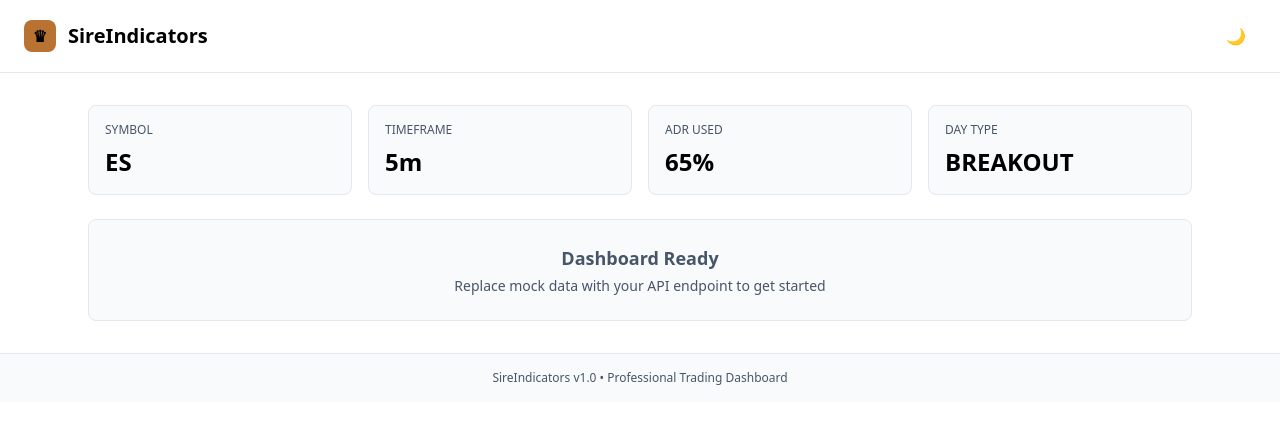
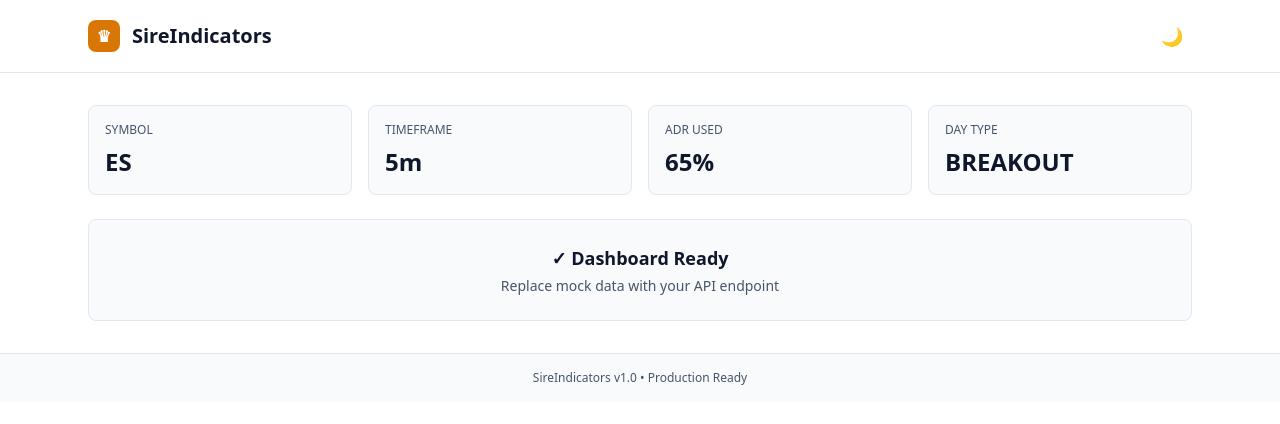
Before and after one commit to otakgemuk/SireIndicators, a Next.js app in the folder frontend/: page / in a window 1280 px wide. Shown: the top 424 px of the page. Built offline with nearby package versions, Linux system fonts and the light colour scheme.

Commit message:
refactor: Remove framer-motion, simplify page component

```diff
--- a/frontend/src/app/page.tsx
+++ b/frontend/src/app/page.tsx
@@ -68,15 +68,19 @@ export default function Home() {
 
   return (
     <div className="min-h-screen bg-white dark:bg-slate-950">
-      <header className="sticky top-0 z-40 border-b border-slate-200 dark:border-slate-800 bg-white/95 dark:bg-slate-950/95 backdrop-blur">
-        <div className="flex items-center justify-between px-6 py-4">
+      <header className="sticky top-0 z-40 border-b border-slate-200 dark:border-slate-800 bg-white dark:bg-slate-950">
+        <div className="flex items-center justify-between px-6 py-4 max-w-6xl mx-auto">
           <div className="flex items-center gap-3">
-            <div className="flex h-8 w-8 items-center justify-center rounded-lg bg-brand-gold text-dark font-bold">♛</div>
-            <h1 className="text-xl font-bold">SireIndicators</h1>
+            <div className="flex h-8 w-8 items-center justify-center rounded-lg bg-amber-600 text-white font-bold">
+              ♛
+            </div>
+            <h1 className="text-xl font-bold text-slate-900 dark:text-white">
+              SireIndicators
+            </h1>
           </div>
           <button
             onClick={toggleTheme}
-            className="inline-flex h-10 w-10 items-center justify-center rounded-lg hover:bg-slate-100 dark:hover:bg-slate-800 transition-colors"
+            className="inline-flex h-10 w-10 items-center justify-center rounded-lg hover:bg-slate-100 dark:hover:bg-slate-800 transition-colors text-lg"
             aria-label="Toggle dark mode"
           >
             {isDark ? '☀️' : '🌙'}
@@ -88,41 +92,61 @@ export default function Home() {
         {isLoading ? (
           <div className="flex h-96 items-center justify-center">
             <div className="text-center">
-              <div className="mb-4 inline-block h-12 w-12 rounded-full border-4 border-slate-300 border-t-brand-gold animate-spin" />
-              <p className="text-slate-600 dark:text-slate-400">Loading dashboard...</p>
+              <div className="mb-4 inline-block h-12 w-12 rounded-full border-4 border-slate-300 border-t-amber-600 animate-spin" />
+              <p className="text-slate-600 dark:text-slate-400">Loading...</p>
             </div>
           </div>
         ) : (
           <div className="space-y-6">
             <div className="grid gap-4 md:grid-cols-4">
               <div className="rounded-lg border border-slate-200 dark:border-slate-800 bg-slate-50 dark:bg-slate-900 p-4">
-                <p className="text-xs uppercase text-slate-600 dark:text-slate-400">Symbol</p>
-                <p className="mt-2 text-2xl font-bold">{settings.symbol}</p>
+                <p className="text-xs uppercase text-slate-600 dark:text-slate-400">
+                  Symbol
+                </p>
+                <p className="mt-2 text-2xl font-bold text-slate-900 dark:text-white">
+                  {settings.symbol}
+                </p>
               </div>
               <div className="rounded-lg border border-slate-200 dark:border-slate-800 bg-slate-50 dark:bg-slate-900 p-4">
-                <p className="text-xs uppercase text-slate-600 dark:text-slate-400">Timeframe</p>
-                <p className="mt-2 text-2xl font-bold">{settings.timeframe}m</p>
+                <p className="text-xs uppercase text-slate-600 dark:text-slate-400">
+                  Timeframe
+                </p>
+                <p className="mt-2 text-2xl font-bold text-slate-900 dark:text-white">
+                  {settings.timeframe}m
+                </p>
               </div>
               <div className="rounded-lg border border-slate-200 dark:border-slate-800 bg-slate-50 dark:bg-slate-900 p-4">
-                <p className="text-xs uppercase text-slate-600 dark:text-slate-400">ADR Used</p>
-                <p className="mt-2 text-2xl font-bold">{dashboard?.orb.adrConsumption.toFixed(0)}%</p>
+                <p className="text-xs uppercase text-slate-600 dark:text-slate-400">
+                  ADR Used
+                </p>
+                <p className="mt-2 text-2xl font-bold text-slate-900 dark:text-white">
+                  {dashboard?.orb.adrConsumption.toFixed(0)}%
+                </p>
               </div>
               <div className="rounded-lg border border-slate-200 dark:border-slate-800 bg-slate-50 dark:bg-slate-900 p-4">
-                <p className="text-xs uppercase text-slate-600 dark:text-slate-400">Day Type</p>
-                <p className="mt-2 text-2xl font-bold">{dashboard?.orb.dayType}</p>
+                <p className="text-xs uppercase text-slate-600 dark:text-slate-400">
+                  Day Type
+                </p>
+                <p className="mt-2 text-2xl font-bold text-slate-900 dark:text-white">
+                  {dashboard?.orb.dayType}
+                </p>
               </div>
             </div>
 
-            <div className="rounded-lg border border-slate-200 dark:border-slate-800 bg-slate-50 dark:bg-slate-900 p-6 text-center text-slate-600 dark:text-slate-400">
-              <p className="text-lg font-semibold">Dashboard Ready</p>
-              <p className="mt-1 text-sm">Replace mock data with your API endpoint to get started</p>
+            <div className="rounded-lg border border-slate-200 dark:border-slate-800 bg-slate-50 dark:bg-slate-900 p-6 text-center">
+              <p className="text-lg font-semibold text-slate-900 dark:text-white">
+                ✓ Dashboard Ready
+              </p>
+              <p className="mt-1 text-sm text-slate-600 dark:text-slate-400">
+                Replace mock data with your API endpoint
+              </p>
             </div>
           </div>
         )}
       </main>
 
       <footer className="border-t border-slate-200 dark:border-slate-800 bg-slate-50 dark:bg-slate-900 py-4 text-center text-xs text-slate-600 dark:text-slate-400">
-        <p>SireIndicators v1.0 • Professional Trading Dashboard</p>
+        <p>SireIndicators v1.0 • Production Ready</p>
       </footer>
     </div>
   );
```
